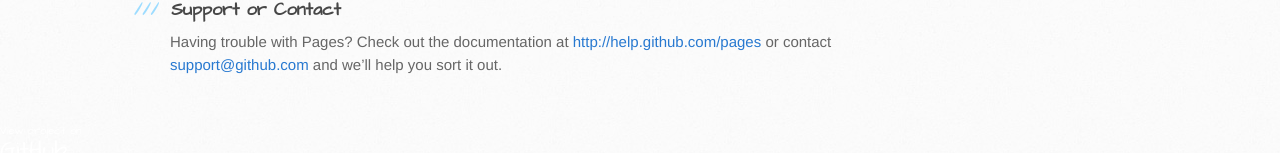
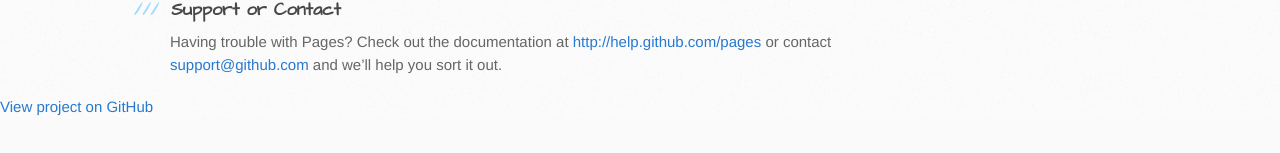
Before and after one commit to Goudacraft/Gouda, a plain HTML site: page index.html in a window 1280 px wide. Shown: the part 995-1148 px from the top of the page. After the commit the page ends 1114 px from the top, so only its background shows below. Drawn offline with Linux system fonts and the light colour scheme.

Commit message:
Update index.html

```diff
--- a/index.html
+++ b/index.html
@@ -78,7 +78,7 @@ $ git checkout gh-pages
         </aside>
       </div>
     </div>
-  <a href="https://github.com/Goudacraft/Gouda" class="button"><small>View project on</small>GitHub</a>
+  <a href="https://github.com/Goudacraft/Gouda" >View project on GitHub</a>
 
   </body>
 </html>
```
